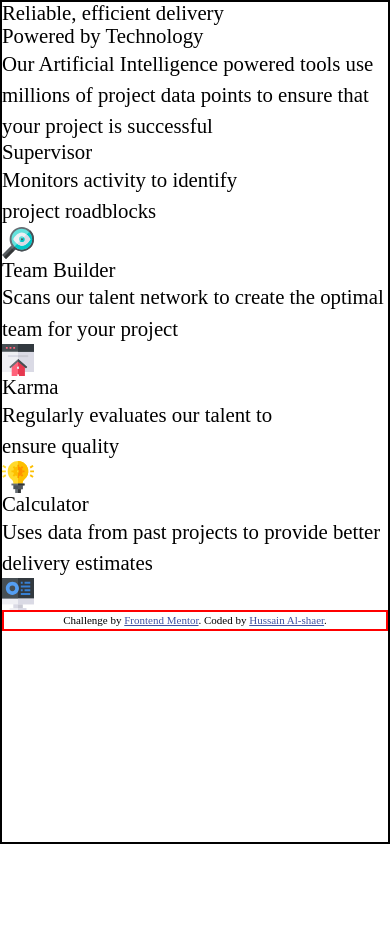
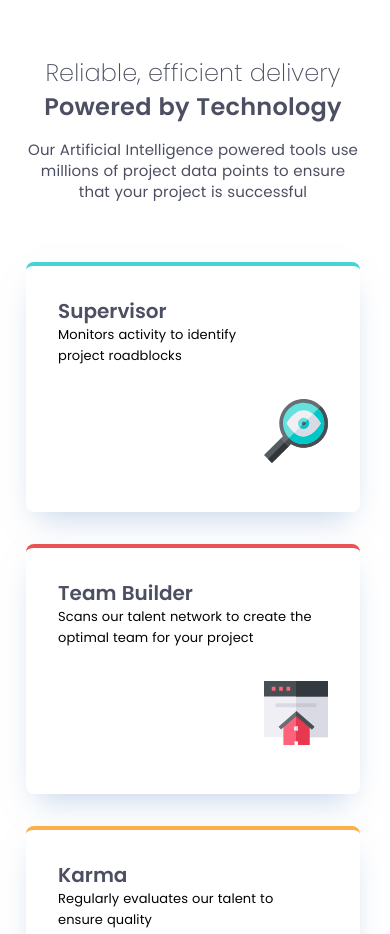
Before and after one commit to hussaindev94/frontend-mentor-challengs-four-card-feature-section, a plain HTML site: page index.html in a window 390 px wide. Shown: the top 934 px of the page. Before the commit the page ends 844 px from the top, so only its background shows below. Drawn offline with Linux system fonts and the light colour scheme.

Commit message:
Apply the mobile style.

```diff
--- a/index.html
+++ b/index.html
@@ -27,56 +27,65 @@
   <header class="header">
     <h1 class="header-title">
       Reliable, efficient delivery
-      Powered by Technology
+      <span>Powered by Technology</span>
     </h1>
     <p class="header-info">
       Our Artificial Intelligence powered tools use millions of project data points
       to ensure that your project is successful
     </p>
   </header>
+
   <main class="main">
     <!-- Supervisor section -->
     <section class="section section1">
       <div class="card-wrapper">
+        <article class="card-article">
             <h2 class="card-title">
               Supervisor
             </h2>
             <p class="card-info">
               Monitors activity to identify project roadblocks
             </p>
+        </article>
         <img class="card-image" src="./assets/images/icon-supervisor.svg" alt="Supervisor icon" width="32" height="32">
       </div>
     </section>
     <!-- Team builder & karma section -->
     <section class="section section2">
-      <div class="card-wrapper">
+      <div class="card1 card-wrapper">
+        <article class="card-article">
           <h2 class="card-title">
             Team Builder
           </h2>
           <p class="card-info">
             Scans our talent network to create the optimal team for your project
           </p>
+        </article>
         <img class="card-image" src="./assets/images/icon-team-builder.svg" alt="Supervisor icon" width="32" height="32">
       </div>
-      <div class="card-wrapper">
+      <div class="card2 card-wrapper">
+        <article class="card-article">
           <h2 class="card-title">
             Karma
           </h2>
           <p class="card-info">
             Regularly evaluates our talent to ensure quality
           </p>
+        </article>
         <img class="card-image" src="./assets/images/icon-karma.svg" alt="Supervisor icon" width="32" height="32">
       </div>
     </section>
     <!-- Calculater section -->
     <section class="section section3">
       <div class="card-wrapper">
+        <article class="card-article">
             <h2 class="card-title">
               Calculator
             </h2>
             <p class="card-info">
-          Uses data from past projects to provide better delivery estimates
+              om past projects to provide better delivery estUses data frimates
             </p>
+        </article>
         <img class="card-image" src="./assets/images/icon-calculator.svg" alt="Supervisor icon" width="32" height="32">
       </div>
     </section>
--- a/styles/main.css
+++ b/styles/main.css
@@ -16,37 +16,37 @@
   --text-preset-1: "Poppins-semiblod", system-ui, -apple-system,
     BlinkMacSystemFont, "Segoe UI", Roboto, Oxygen, Ubuntu, Cantarell,
     "Open Sans", "Helvetica Neue", sans-serif;
-  font-size: 3.6rem;
-  line-height: 140%;
-  letter-spacing: 0.025rem;
+  --text-preset-1-font-size: 3.6rem;
+  --text-preset-1-line-height: 140%;
+  --text-preset-1-letter-spacing: 0.025rem;
   /*text preset 2*/
   --text-preset-2: "Poppins-extralight", system-ui, -apple-system,
     BlinkMacSystemFont, "Segoe UI", Roboto, Oxygen, Ubuntu, Cantarell,
     "Open Sans", "Helvetica Neue", sans-serif;
-  font-size: 3.2rem;
-  line-height: 140%;
-  letter-spacing: 0.025rem;
+  --text-preset-2-font-size: 3.2rem;
+  --text-preset-2-line-height: 140%;
+  --text-preset-2-letter-spacing: 0.025rem;
   /*text preset 3*/
   --text-preset-3: "Poppins-semiblod", system-ui, -apple-system,
     BlinkMacSystemFont, "Segoe UI", Roboto, Oxygen, Ubuntu, Cantarell,
     "Open Sans", "Helvetica Neue", sans-serif;
-  font-size: 2rem;
-  line-height: 135%;
-  letter-spacing: 0rem;
+  --text-preset-3-font-size: 2rem;
+  --text-preset-3-line-height: 135%;
+  --text-preset-3-letter-spacing: 0rem;
   /*text preset 4*/
   --text-preset-4: "Poppins-regular", system-ui, -apple-system,
     BlinkMacSystemFont, "Segoe UI", Roboto, Oxygen, Ubuntu, Cantarell,
     "Open Sans", "Helvetica Neue", sans-serif;
-  font-size: 1.5rem;
-  line-height: 140%;
-  letter-spacing: 0rem;
+  --text-preset-4-font-size: 1.5rem;
+  --text-preset-4-line-height: 140%;
+  --text-preset-4-letter-spacing: 0rem;
   /*text preset 5*/
   --text-preset-5: "Poppins-regular", system-ui, -apple-system,
     BlinkMacSystemFont, "Segoe UI", Roboto, Oxygen, Ubuntu, Cantarell,
     "Open Sans", "Helvetica Neue", sans-serif;
-  font-size: 1.3rem;
-  line-height: 160%;
-  letter-spacing: 0rem;
+  --text-preset-5-font-size: 1.3rem;
+  --text-preset-5-line-height: 160%;
+  --text-preset-5-letter-spacing: 0rem;
 
   /*Spacing variables----------------------------------------------*/
   --spacing-500: 4rem;
@@ -57,10 +57,131 @@
 }
 /*Note: All the cards have the same styles, so I give them the same classes in order to traget them once in the CSS file and following the DRY concept*/
 
+html {
+  font-size: 62.5%;
+}
 /*body styles*/
 body {
   background: var(--neutral-color-white);
-  border: 2px solid black;
+  padding: 5.6rem 3rem 4.6rem 2.6rem;
+
+  /*display props*/
+  display: inline-flex;
+  flex-direction: column;
+  justify-content: flex-end;
+  align-items: flex-end;
+  gap: 6rem;
+
+  /*Header styles*/
+  .header {
+    /*dipslay props*/
+    display: flex;
+    flex-direction: column;
+    align-items: center;
+    gap: var(--spacing-200);
+
+    /*Header title style*/
+    .header-title {
+      align-self: stretch;
+      color: var(--neutral-color-gray-500);
+      text-align: center;
+      font-family: var(--text-preset-2);
+      font-size: 2.4rem;
+      font-style: normal;
+      font-weight: 275;
+      line-height: var(--text-preset-2-line-height);
+      letter-spacing: 0.0104rem;
+      & span {
+        font-family: var(--text-preset-1);
+        font-weight: 600;
+        line-height: var(--text-preset-1-line-height);
+        letter-spacing: var(--text-preset-1-letter-spacing);
+      }
+    }
+    .header-info {
+      align-self: stretch;
+      color: var(--neutral-color-gray-500);
+      text-align: center;
+      font-family: var(--text-preset-4);
+      font-size: var(--text-preset-4-font-size);
+      font-style: normal;
+      font-weight: 400;
+      line-height: var(--text-preset-4-line-height);
+      letter-spacing: 0.0104rem;
+    }
+  }
+  /*Main styles*/
+  .main {
+    display: flex;
+    flex-direction: column;
+    justify-content: center;
+    align-items: center;
+    gap: var(--spacing-400);
+
+    /*Spcific card style*/
+    .section1 .card-wrapper {
+      border-top: 0.4rem solid var(--primary-color-cyan);
+    }
+    .section2 .card1 {
+      border-top: 0.4rem solid var(--primary-color-red);
+    }
+    .section2 .card2 {
+      border-top: 0.4rem solid var(--primary-color-orange);
+    }
+    .section3 .card-wrapper {
+      border-top: 0.4rem solid var(--primary-color-blue);
+    }
+
+    /*Section styles*/
+    .section {
+      .card-wrapper {
+        border-radius: var(--spacing-100);
+        height: 25rem;
+        background: var(--neutral-color-white);
+        box-shadow: 0 15px 30px -11px rgba(131, 166, 210, 0.5);
+
+        /*display props*/
+        display: flex;
+        flex-direction: column;
+        align-items: flex-end;
+        gap: var(--spacing-400);
+        padding: var(--spacing-400);
+        .card-article {
+          .card-title {
+            align-self: stretch;
+            color: var(--neutral-color-gray-500);
+            font-family: var(--text-preset-3);
+            font-size: var(--text-preset-3-font-size);
+            font-style: normal;
+            font-weight: 600;
+            line-height: var(--text-preset-3-line-height);
+          }
+
+          .card-info {
+            align-self: stretch;
+            font-family: var(--text-preset-5);
+            font-size: var(--text-preset-5-font-size);
+            font-style: normal;
+            font-weight: 400;
+            line-height: var(--text-preset-5-line-height);
+            letter-spacing: 0.009rem;
+          }
+        }
+
+        .card-image {
+          width: 6.4rem;
+          height: 6.4rem;
+          flex-shrink: 0;
+        }
+      }
+    }
+    .section2 {
+      display: flex;
+      flex-direction: column;
+      align-items: flex-start;
+      gap: var(--spacing-400);
+    }
+  }
 }
 
 /*footer styles*/
```
Lines whose indentation alone changed are shown as unchanged.
